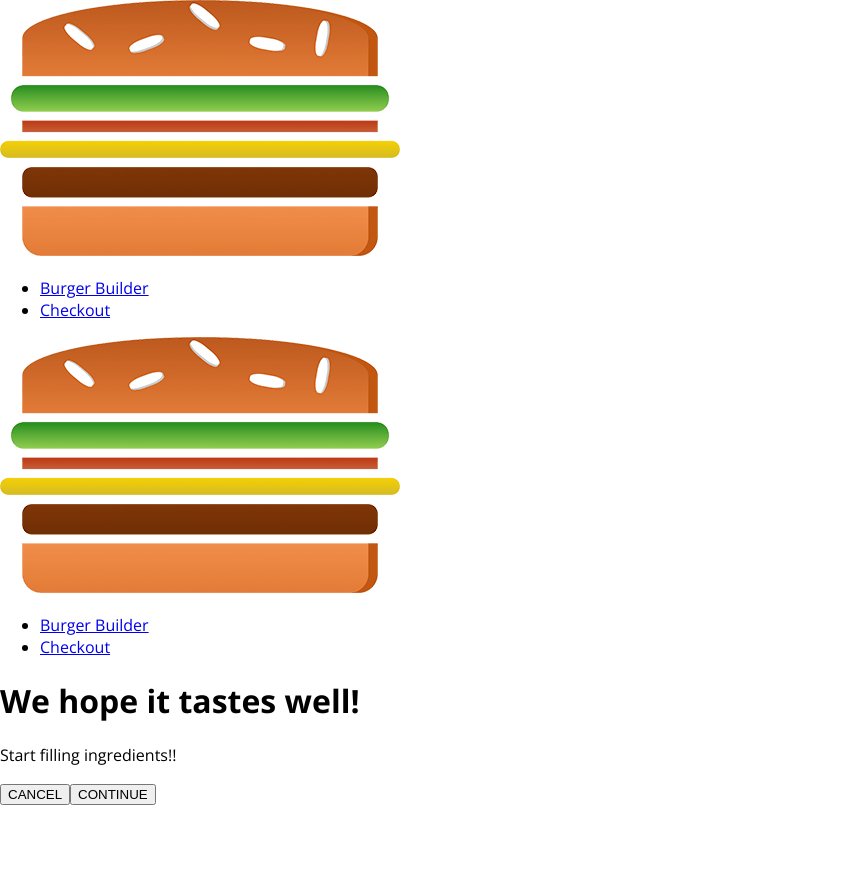
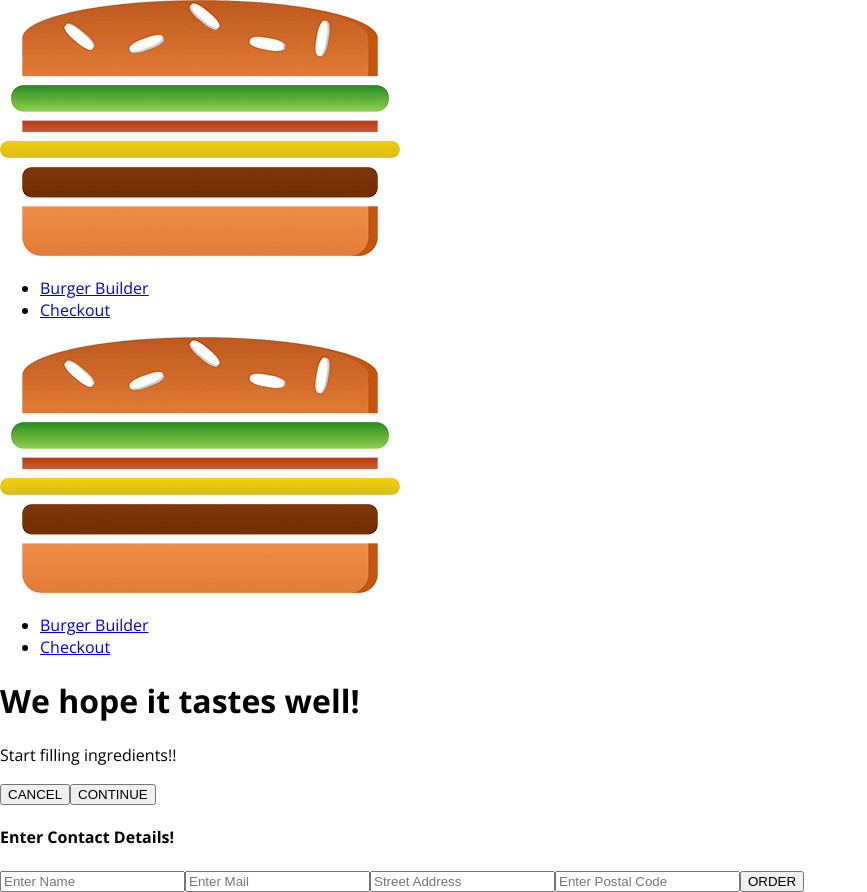
Before and after one commit to ajraj27/Burger-Builder, a React app: page /checkout in a window 1280 px wide. Both pictures are taken after a click on the button "CONTINUE". Shown: the whole page, without its empty margins (0-867 px from the left). Before the commit the page ends 805 px from the top, so only its background shows below. Built offline with nearby package versions, Linux system fonts and the light colour scheme.

Commit message:
Added contactData Container

```diff
--- a/src/containers/Checkout/Checkout.js
+++ b/src/containers/Checkout/Checkout.js
@@ -1,6 +1,9 @@
 import React, {Component} from 'react';
+import { Route} from 'react-router-dom';
 
 import CheckoutSummary from '../../components/Order/CheckoutSummary';
+import ContactData from './ContactData/ContactData';
+
 
 class Checkout extends Component{
     state={
@@ -39,6 +42,7 @@ class Checkout extends Component{
                 checkoutContinued={this.checkoutContinuedHandler}
                 checkoutCancelled={this.checkoutCancelledHandler}
                 />
+                <Route path={this.props.match.path+'/contact-data'} component={ContactData} />
             </div>
         )
     }
--- /dev/null
+++ b/src/containers/Checkout/ContactData/ContactData.css
@@ -0,0 +1,19 @@
+.ContactData{
+    width:80%;
+    margin:20px auto;
+    text-align: center;
+    padding: 10px;
+    box-shadow:0 2px 3px #cccccc;
+    border:1px solid #eeeeee;
+    box-sizing: border-box;
+}
+
+.Input{
+    display: block;
+}
+
+@media(min-width:600px){
+    .ContactData{
+        width: 500px;
+    }
+}
--- /dev/null
+++ b/src/containers/Checkout/ContactData/ContactData.js
@@ -0,0 +1,33 @@
+import React,{Component} from 'react';
+import classes from './ContactData.css';
+
+import Button from '../../../components/UI/Button/Button';
+
+
+class ContactData extends Component{
+    state={
+        name:'',
+        email:'',
+        address:{
+            street:'',
+            postal:''
+        }
+    }
+
+    render(){
+        return(
+            <div className={classes.ContactData}>
+                <h4>Enter Contact Details!</h4>
+                <form>
+                    <input className={classes.Input} type="text" name="name" placeholder="Enter Name"/>
+                    <input className={classes.Input} type="text" name="email" placeholder="Enter Mail"/>
+                    <input className={classes.Input} type="text" name="street" placeholder="Street Address"/>
+                    <input className={classes.Input} type="text" name="postal" placeholder="Enter Postal Code"/>
+                    <Button btnType="Success">ORDER</Button>
+                </form>
+            </div>
+        )
+    }
+}
+
+export default ContactData;
```
